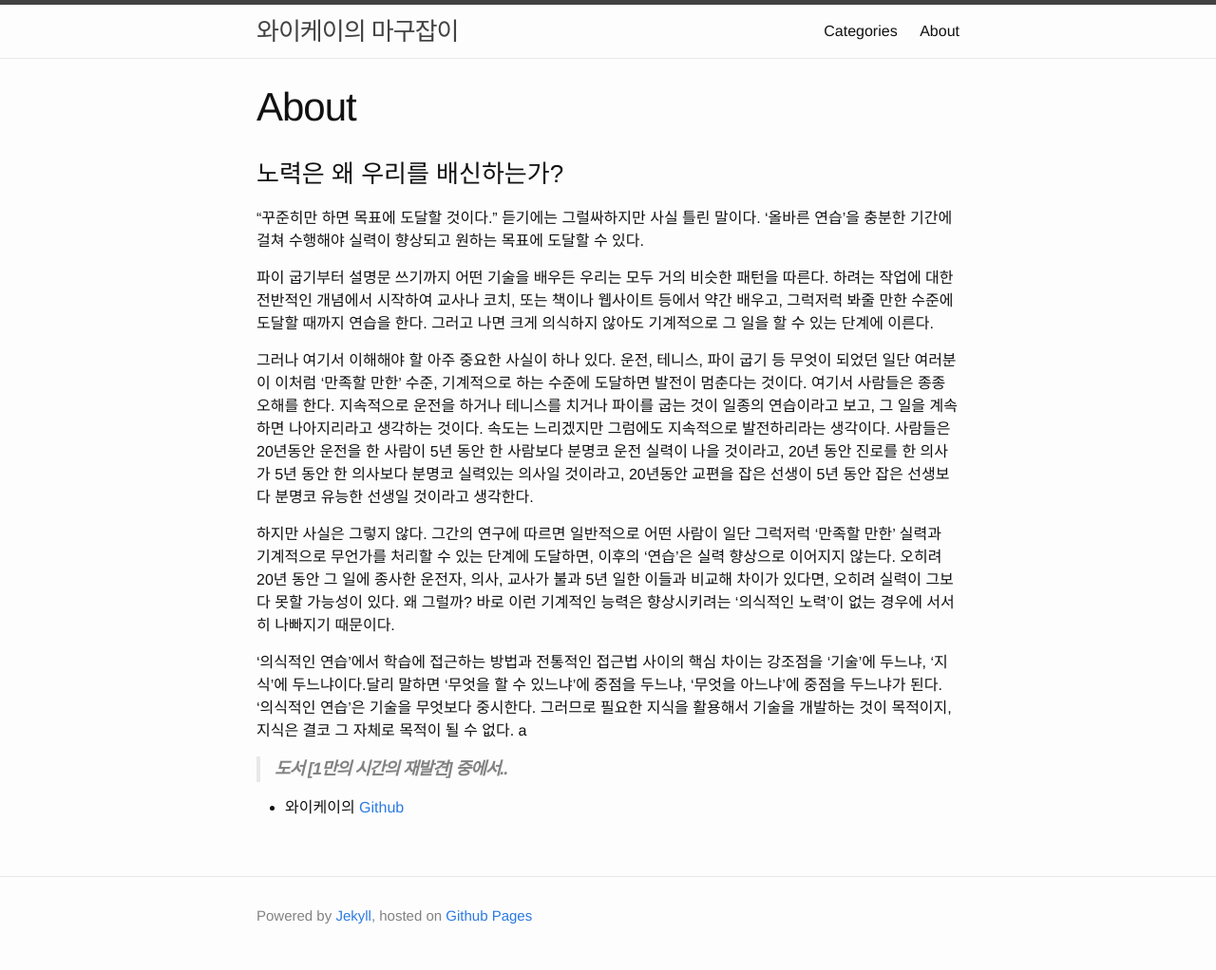
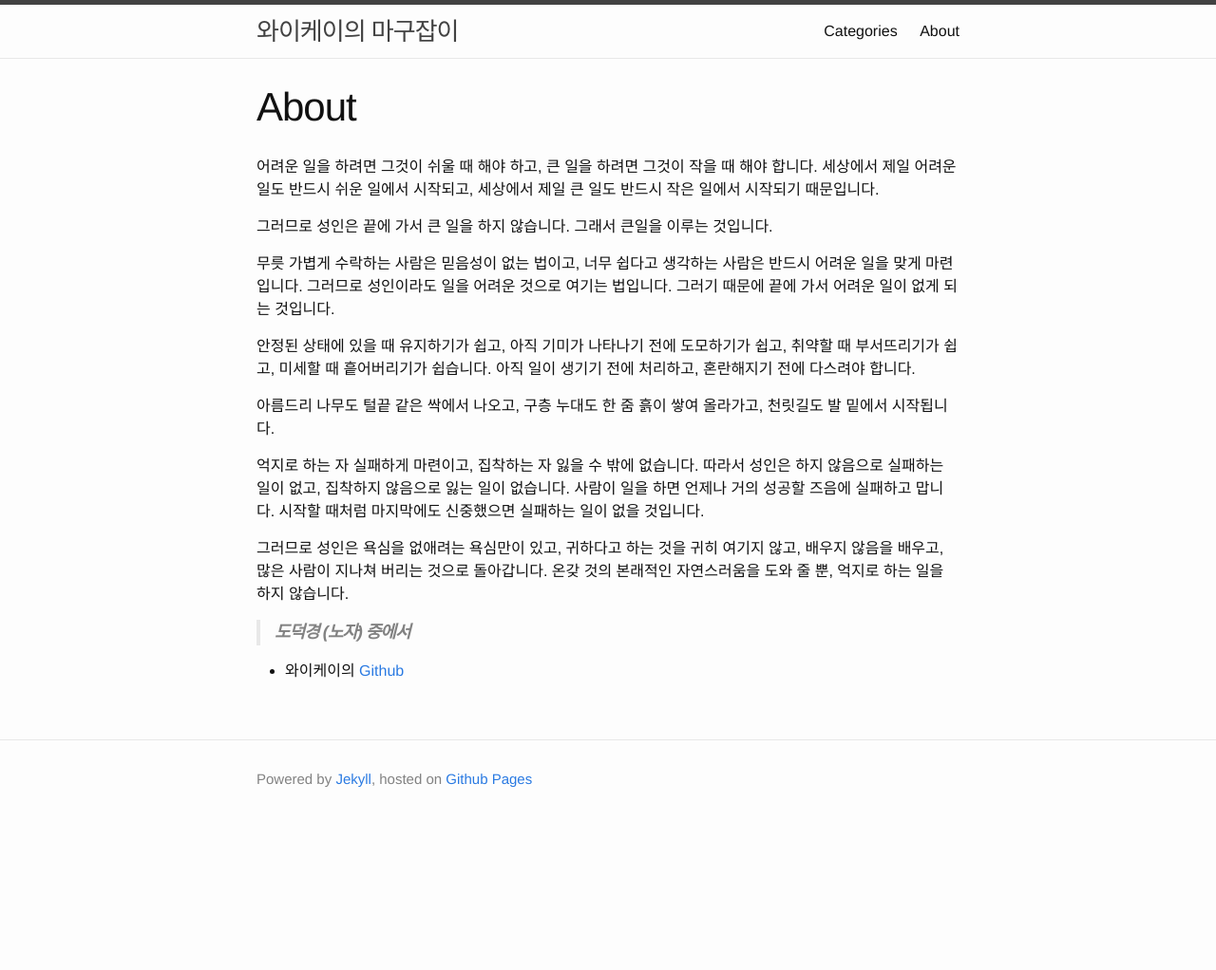
Before and after one commit to yookeun/yookeun.github.io, a Jekyll site: the page built from about.md, in a window 1280 px wide. Shown: the whole page at 95% size. Built offline with Jekyll 4.4.1, drawn with Linux system fonts in a browser that asks for light colours; after the commit the page ends 900 px from its top, so only the background shows below that.

```diff
--- a/about.md
+++ b/about.md
@@ -4,22 +4,45 @@ title: About
 permalink: /about/
 ---
 
-### 노력은 왜 우리를 배신하는가?
+어려운 일을 하려면 그것이 쉬울 때 해야 하고,
+큰 일을 하려면 그것이 작을 때 해야 합니다.
+세상에서 제일 어려운 일도 반드시 쉬운 일에서 시작되고,
+세상에서 제일 큰 일도 반드시 작은 일에서 시작되기 때문입니다.
 
-"꾸준히만 하면 목표에 도달할 것이다.” 듣기에는 그럴싸하지만 사실 틀린 말이다.
-‘올바른 연습’을 충분한 기간에 걸쳐 수행해야 실력이 향상되고 원하는 목표에 도달할 수 있다.
+그러므로 성인은 끝에 가서 큰 일을 하지 않습니다.
+그래서 큰일을 이루는 것입니다.
 
-파이 굽기부터 설명문 쓰기까지 어떤 기술을 배우든 우리는 모두 거의 비슷한 패턴을 따른다.
-하려는 작업에 대한 전반적인 개념에서 시작하여 교사나 코치, 또는 책이나 웹사이트 등에서 약간 배우고, 그럭저럭 봐줄 만한 수준에 도달할 때까지 연습을 한다.
-그러고 나면 크게 의식하지 않아도 기계적으로 그 일을 할 수 있는 단계에 이른다.
+무릇 가볍게 수락하는 사람은 믿음성이 없는 법이고,
+너무 쉽다고 생각하는 사람은 반드시 어려운 일을 맞게 마련입니다.
+그러므로 성인이라도 일을 어려운 것으로 여기는 법입니다.
+그러기 때문에 끝에 가서 어려운 일이 없게 되는 것입니다.
 
-그러나 여기서 이해해야 할 아주 중요한 사실이 하나 있다. 운전, 테니스, 파이 굽기 등 무엇이 되었던 일단 여러분이 이처럼 ‘만족할 만한’ 수준, 기계적으로 하는 수준에 도달하면 발전이 멈춘다는 것이다.  여기서 사람들은 종종 오해를 한다. 지속적으로 운전을 하거나 테니스를 치거나 파이를 굽는 것이 일종의 연습이라고 보고, 그 일을 계속하면 나아지리라고 생각하는 것이다. 속도는 느리겠지만 그럼에도 지속적으로 발전하리라는 생각이다.
-사람들은 20년동안 운전을 한 사람이 5년 동안 한 사람보다 분명코 운전 실력이 나을 것이라고, 20년 동안 진로를 한 의사가 5년 동안 한 의사보다 분명코 실력있는 의사일 것이라고, 20년동안 교편을 잡은 선생이 5년 동안 잡은 선생보다 분명코 유능한 선생일 것이라고 생각한다.
 
-하지만 사실은 그렇지 않다. 그간의 연구에 따르면 일반적으로 어떤 사람이 일단 그럭저럭 ‘만족할 만한’ 실력과 기계적으로 무언가를 처리할 수 있는 단계에 도달하면, 이후의 ‘연습’은 실력 향상으로 이어지지 않는다.  오히려 20년 동안 그 일에 종사한 운전자, 의사, 교사가 불과 5년 일한 이들과 비교해 차이가 있다면, 오히려 실력이 그보다 못할 가능성이 있다. 왜 그럴까? 바로 이런 기계적인 능력은 향상시키려는 ‘의식적인 노력’이 없는 경우에 서서히 나빠지기 때문이다.
+안정된 상태에 있을 때 유지하기가 쉽고,
+아직 기미가 나타나기 전에 도모하기가 쉽고,
+취약할 때 부서뜨리기가 쉽고,
+미세할 때 흩어버리기가 쉽습니다.
+아직 일이 생기기 전에 처리하고,
+혼란해지기 전에 다스려야 합니다.
 
-‘의식적인 연습’에서 학습에 접근하는 방법과 전통적인 접근법 사이의 핵심 차이는 강조점을 ‘기술’에 두느냐, ‘지식’에 두느냐이다.달리 말하면 ‘무엇을 할 수 있느냐’에 중점을 두느냐, ‘무엇을 아느냐’에 중점을 두느냐가 된다. ‘의식적인 연습’은 기술을 무엇보다 중시한다. 그러므로 필요한 지식을 활용해서 기술을 개발하는 것이 목적이지, 지식은 결코 그 자체로 목적이 될 수 없다.
-a
-> 도서 [1만의 시간의 재발견] 중에서..
+아름드리 나무도 털끝 같은 싹에서 나오고,
+구층 누대도 한 줌 흙이 쌓여 올라가고,
+천릿길도 발 밑에서 시작됩니다.
+
+억지로 하는 자 실패하게 마련이고,
+집착하는 자 잃을 수 밖에 없습니다.
+따라서 성인은 하지 않음으로 실패하는 일이 없고,
+집착하지 않음으로 잃는 일이 없습니다.
+사람이 일을 하면 언제나 거의 성공할 즈음에 실패하고 맙니다.
+시작할 때처럼 마지막에도 신중했으면 실패하는 일이 없을 것입니다.
+
+그러므로 성인은 욕심을 없애려는 욕심만이 있고,
+귀하다고 하는 것을 귀히 여기지 않고,
+배우지 않음을 배우고,
+많은 사람이 지나쳐 버리는 것으로 돌아갑니다.
+온갖 것의 본래적인 자연스러움을 도와 줄 뿐,
+억지로 하는 일을 하지 않습니다.
+
+> 도덕경 (노자) 중에서
 
 - 와이케이의 [Github](https://github.com/yookeun)
```
Also changed, not shown: _posts/2023-04-19-think-mind.md (added, +49 -0 lines).
